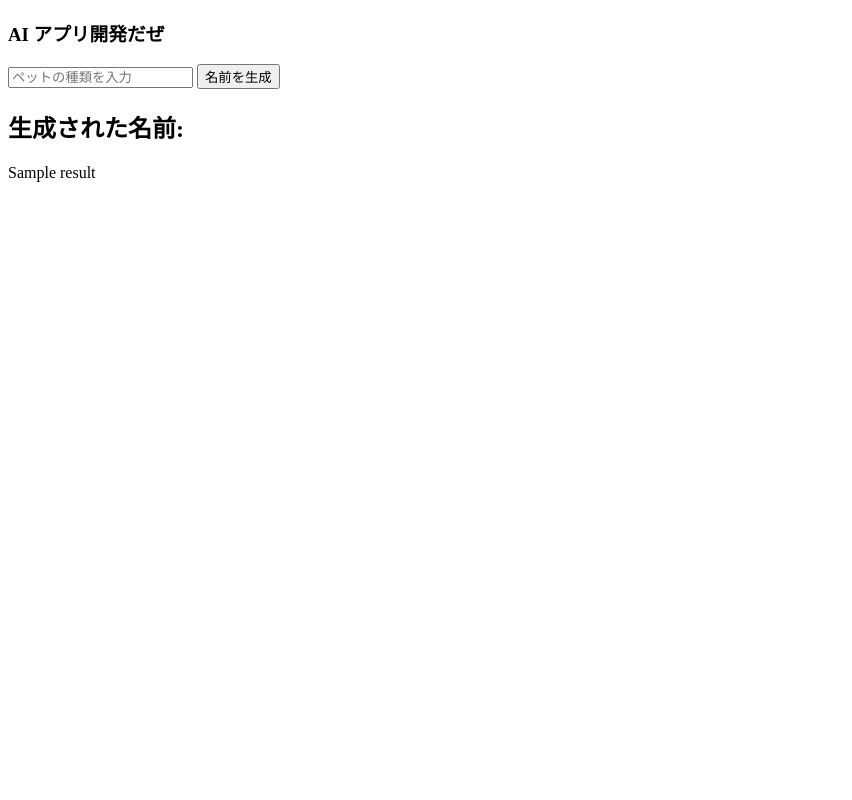
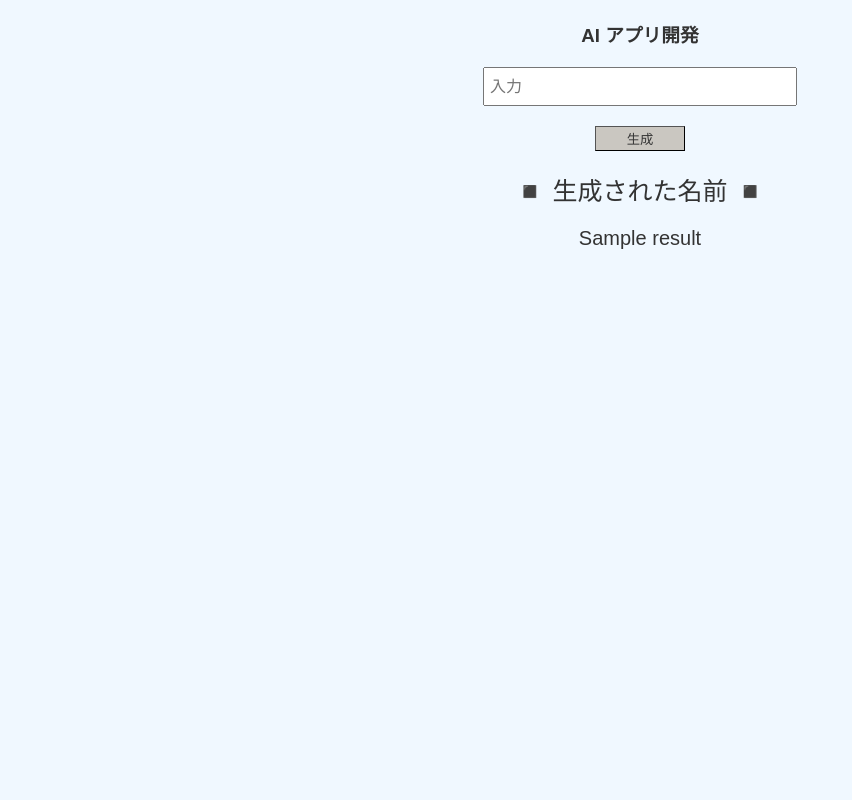
Before and after one commit to higashi0196/AiChatApp, a Flask app: template templates/index.html in a window 1280 px wide. Shown: the whole page, without its empty margins (0-852 px from the left). Run offline with Flask 3, Linux system fonts and the light colour scheme; the template is opened without the code that fills it: most values are stand-ins (such as "Sample title", 1, 10 or a date in 2020).

Commit message:
レイアウト修正

```diff
--- /dev/null
+++ b/static/main.css
@@ -0,0 +1,68 @@
+body {
+	background-color: #f0f8ff; /* アリスブルー */
+	font-family: Arial, sans-serif;
+	display: flex;
+	flex-direction: column;
+	align-items: center;
+	justify-content: top;
+	height: 100vh;
+	margin: 0;
+}
+
+/* h3を中央寄せ */
+h3 {
+	margin: 20px 0 0 0;
+	text-align: center;
+	color: #333;
+}
+
+/* form要素の中央寄せ */
+form {
+	display: flex;
+	flex-direction: column;
+	align-items: center;
+	margin: 20px 0 0 0;
+	gap: 20px; /* フォーム要素間のスペース */
+}
+
+.first-input {
+	width: 300px;
+    height: 25px;
+    padding: 5px;
+    font-size: 16px;
+}
+
+.create-btn {
+	width: 90px;
+    height: 25px;
+	text-align: center;
+	color: #363636;
+	background-color: rgba(176, 164, 149, 0.585);
+	padding-block: 1px;
+    padding-inline: 6px;
+    border-width: 1px;
+	border-color: buttonborder;
+}
+
+/* 生成された名前の表示を中央寄せ */
+.title{
+	margin: 20px 0 0 0;
+	text-align: center;
+	font-size: 25px;
+	color: #333;
+}
+
+.result {
+
+	margin: 20px 0 0 0;
+	text-align: center;
+	font-size: 20px;
+	color: #333;
+}
+
+/* 生成された名前を1行ずつ3行で表示 */
+/* p {
+	display: flex;
+	flex-direction: column;
+	gap: 5px; /* 各行の間に少しスペースを作成 */
+} */
--- a/templates/index.html
+++ b/templates/index.html
@@ -4,17 +4,19 @@
 	<meta charset="utf-8">
 	<meta name="viewport" content="width=device-width, initial-scale=1">
 	<title>AIアプリ開発</title>
-	<link rel="stylesheet" href="./css/main.css">
+	<link rel="stylesheet" href="{{ url_for('static', filename='main.css') }}" />
 </head>
 <body>
-	<h3>AI アプリ開発だぜ</h3>
+	<h3>AI アプリ開発</h3>
 	<form action="/" method="post">
-		<input type="text" name="animal" placeholder="ペットの種類を入力" required />
-		<input type="submit" value="名前を生成" />
+		<input type="text" name="animal" class="first-input" placeholder="入力" required />
+		<input type="submit" value="生成" class="create-btn" />
 	</form>
 	{% if result %}
-        <h2>生成された名前:</h2>
-        <p>{{ result }}</p>
+        <p class="title"> ◾️ 生成された名前 ◾️ </p>
+        <p class="result">
+			{{ result }}
+		</p>
     {% endif %}
 </body>
 </html>
```
Also changed, not shown: css/main.css (deleted), 1 other file.
